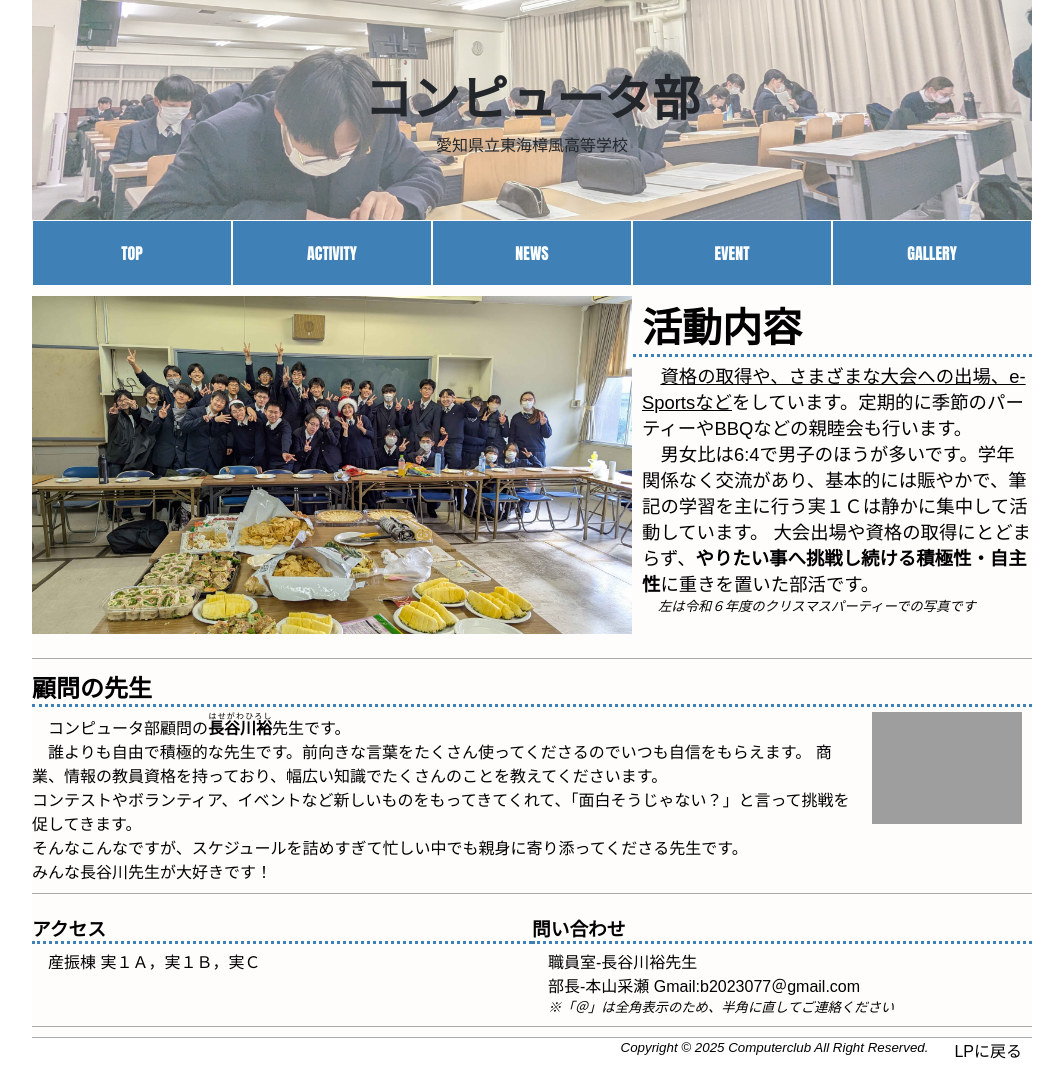
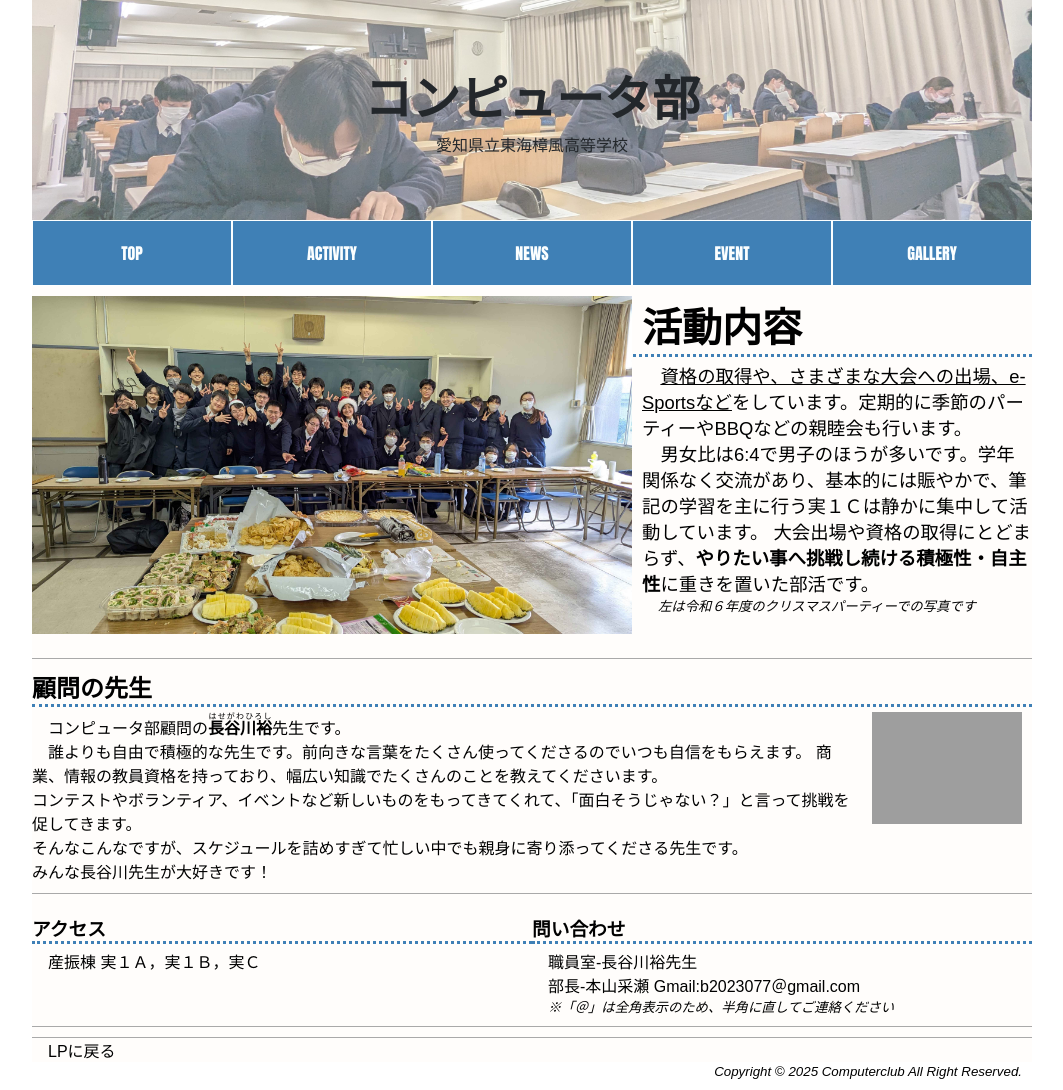
Before and after one commit to akatsuki0424/tks.github.io, a plain HTML site: page hp/index.html in a window 1280 px wide. Shown: the whole page, without its empty margins (108-1171 px from the left). Drawn offline with Linux system fonts and the light colour scheme; grey boxes are pictures that could not be loaded.

Commit message:
Update index.html

```diff
--- a/hp/index.html
+++ b/hp/index.html
@@ -52,7 +52,7 @@
 								<p><small>※「＠」は全角表示のため、半角に直してご連絡ください</small></p>
 						</section>
 					</section>
-					<p class="right"><a herf="https://akatsuki0424.github.io/tks.github.io/index.html">LPに戻る</a></p>
+					<p><a herf="https://akatsuki0424.github.io/tks.github.io/index.html">LPに戻る</a></p>
 					<p class="right"><small>Copyright &copy 2025 Computerclub All Right Reserved.</small></p>
 				</footer>
 			</div>
```
